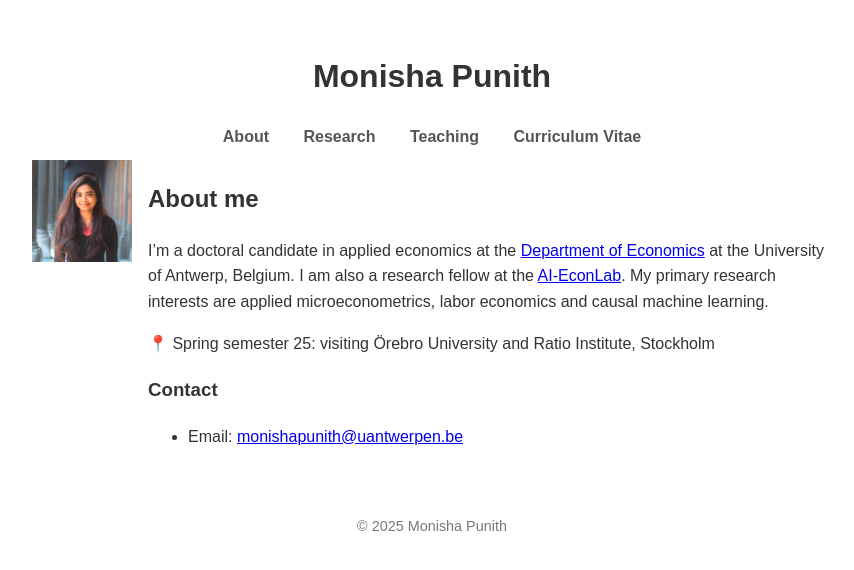
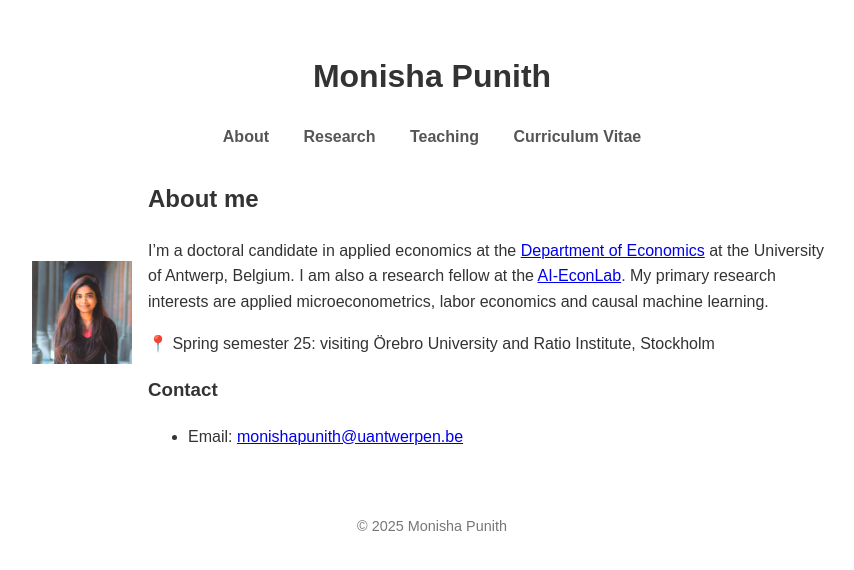
Before and after one commit to MonishaRuth/monisharuth.github.io, a Jekyll site: the page built from index.md, in a window 1280 px wide. Shown: the top 570 px of the page, without its empty margins (208-1062 px from the left). Built offline with Jekyll 4.4.1, drawn with Linux system fonts in a browser that asks for light colours.

Commit message:
Update default.html

```diff
--- a/_layouts/default.html
+++ b/_layouts/default.html
@@ -45,7 +45,7 @@
     }
     .intro-container {
   display: flex;
-  align-items: flex-start;
+  align-items: center;
   gap: 1rem;
 }
 
```
